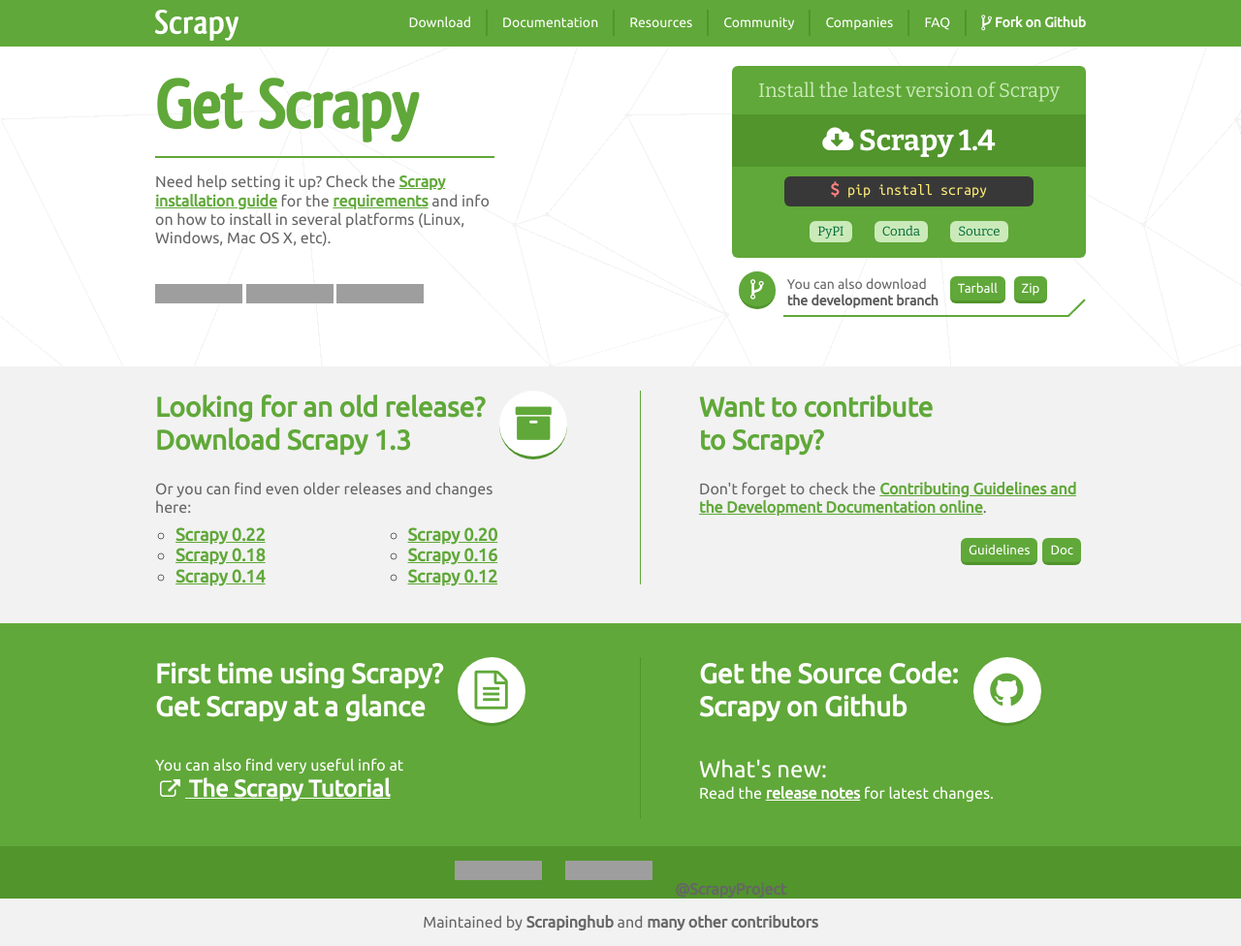
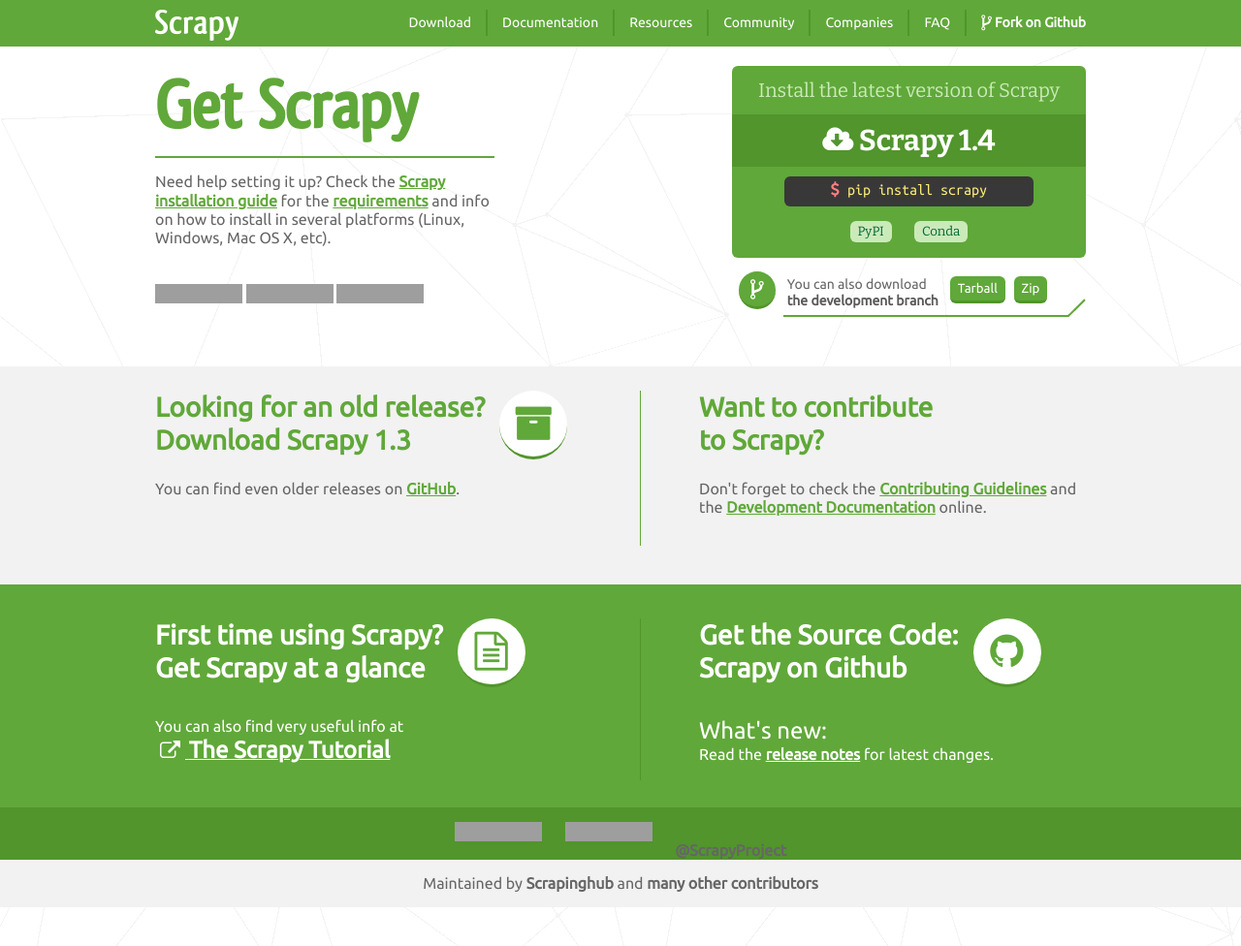
Before and after one commit to scrapy/scrapy.org, a Jekyll site: the page built from download.html, in a window 1280 px wide, cut to the strip 0-976 px from the top of the page. Shown: the whole strip at 97% size. Built offline with Jekyll 4.4.1, drawn with Linux system fonts in a browser that asks for light colours; comment, search, counter and statistics services are not loaded; after the commit the page ends 936 px from its top, so only the background shows below that; grey boxes are pictures that could not be loaded.

Commit message:
cleanup "downloads"
* don't list ancient releases, point to github releases page;
* remove "download source" button, it was not getting you source code
  of a release anyways

```diff
--- a/_includes/download-button.html
+++ b/_includes/download-button.html
@@ -7,6 +7,5 @@
   <div class="download-alternatives">
     <a href="http://pypi.python.org/pypi/Scrapy"><button>PyPI</button></a>
     <a href="https://anaconda.org/conda-forge/scrapy"><button>Conda</button></a>
-    <a href="https://github.com/scrapy/scrapy/archive/{{ stable.version }}.zip"><button>Source</button></a>
   </div>
 </div>
--- a/css/main.scss
+++ b/css/main.scss
@@ -634,7 +634,7 @@
 		@extend .third-row;
 		background-color:#f2f2f2;
 		padding-top:25px;
-		height:240px;
+		height:200px;
 
 		h2 {
 			margin-bottom:25px;
@@ -679,7 +679,7 @@
 			padding-left:60px;
 			width:399px;
 			border-left:1px solid $default-green;
-			height:200px;
+			height:160px;
 		}
 
 		button {
--- a/download.html
+++ b/download.html
@@ -40,22 +40,19 @@
 		<h2 class="float">Looking for an old release? <br /> Download Scrapy {{ oldstable.version }}</h2>
 		<i class="fa fa-archive fa-3x"></i>
 		</a>
-		<p>Or you can find even older releases and changes here:</p>
-		<ul>
-			<li><a href="https://github.com/scrapy/scrapy/tree/0.22">Scrapy 0.22</a></li>
-			<li><a href="https://github.com/scrapy/scrapy/tree/0.20">Scrapy 0.20</a></li>
-			<li><a href="https://github.com/scrapy/scrapy/tree/0.18">Scrapy 0.18</a></li>
-			<li><a href="https://github.com/scrapy/scrapy/tree/0.16">Scrapy 0.16</a></li>
-			<li><a href="https://github.com/scrapy/scrapy/tree/0.14">Scrapy 0.14</a></li>
-			<li><a href="https://github.com/scrapy/scrapy/tree/0.12">Scrapy 0.12</a></li>
-		</ul>
+		<p>
+			You can find even older releases on
+			<a href="https://github.com/scrapy/scrapy/releases">GitHub</a>.
+		</p>
 	</div>
 
 	<div class="block-right">
 		<h2>Want to contribute <br /> to Scrapy?</h2>
-		<p>Don't forget to check the <a href="http://doc.scrapy.org/en/{{ devel.rtd }}/contributing.html">Contributing Guidelines and the <a href="http://doc.scrapy.org/en/{{ devel.rtd }}/">Development Documentation online</a>.</p>
-		<a href="http://doc.scrapy.org/en/{{ devel.rtd }}/"><button>Doc</button></a>
-		<a href="http://doc.scrapy.org/en/{{ devel.rtd }}/contributing.html"><button>Guidelines</button></a>
+		<p>
+			Don't forget to check the
+			<a href="http://doc.scrapy.org/en/{{ devel.rtd }}/contributing.html">Contributing Guidelines</a>
+			and the <a href="http://doc.scrapy.org/en/{{ devel.rtd }}/">Development Documentation</a> online.
+		</p>
 	</div>
 </div>
 </div>
```
